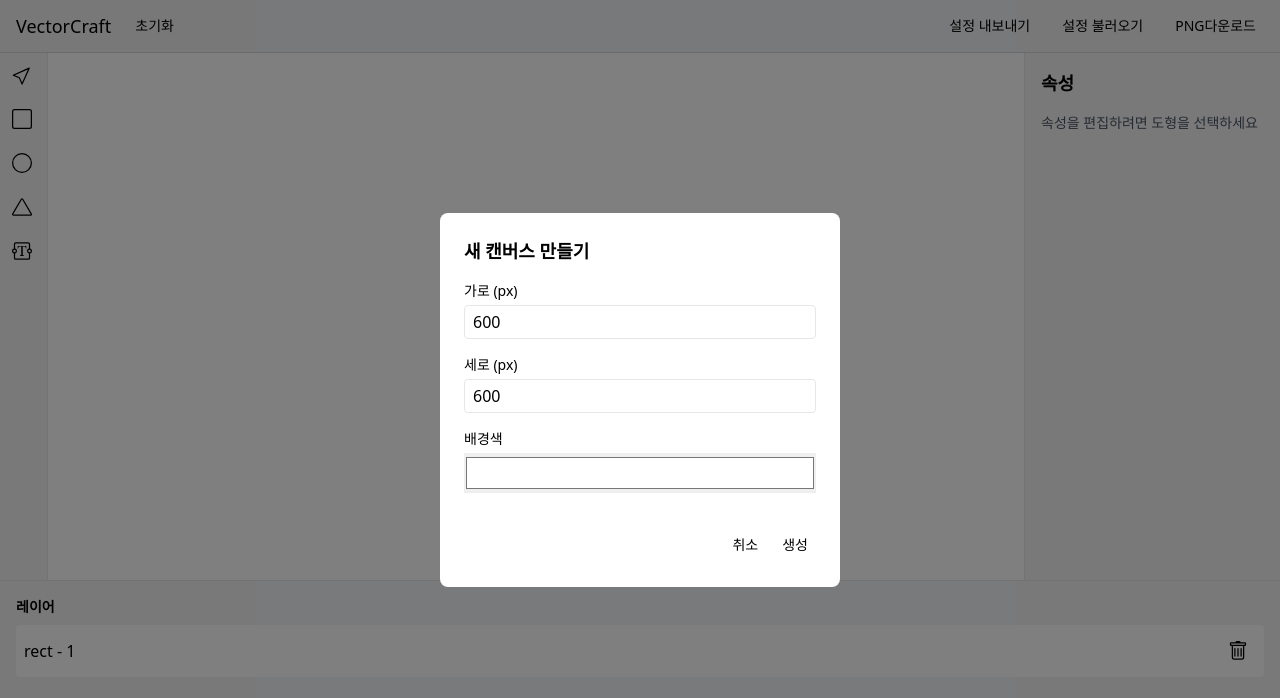
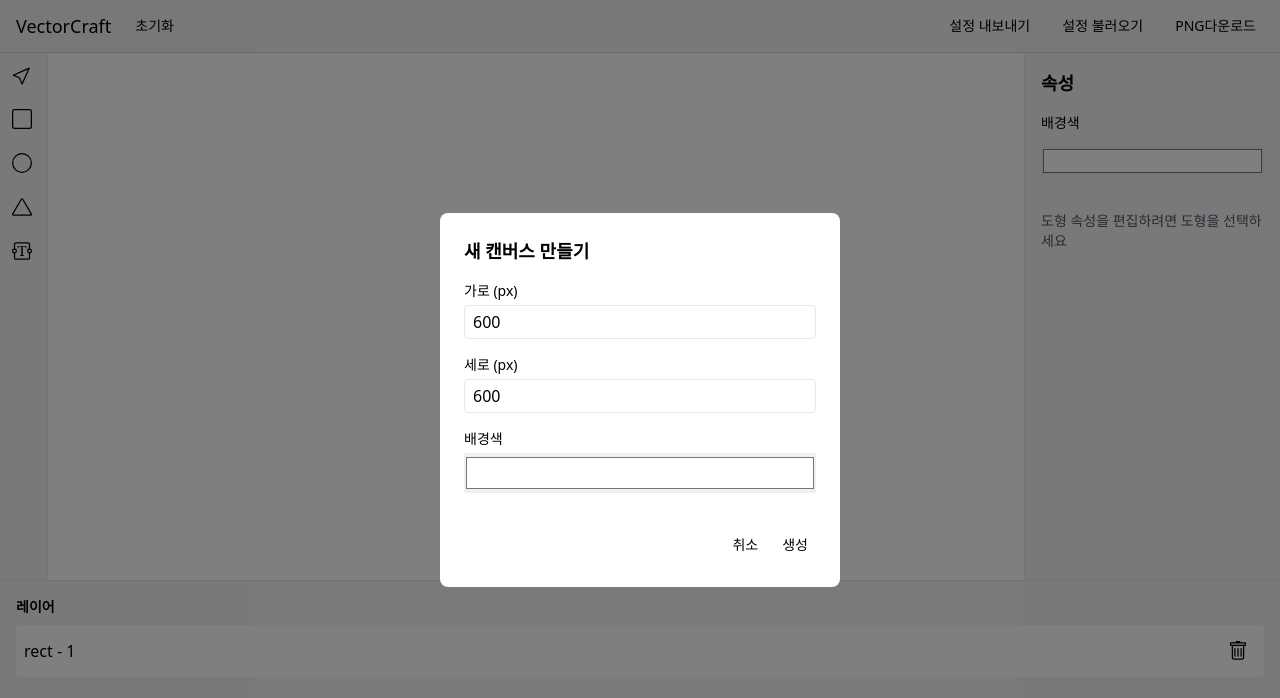
Before and after one commit to lionleeee/VectorCraft, a React (Vite) app: page / in a window 1280 px wide. Shown: the top 698 px of the page. Built offline with nearby package versions, Linux system fonts and the light colour scheme.

Commit message:
feat : 캔버스 색상 변경

```diff
--- a/src/pages/Editor/components/Settings/SettingsPanel.tsx
+++ b/src/pages/Editor/components/Settings/SettingsPanel.tsx
@@ -1,10 +1,28 @@
-export const SettingsPanel = () => {
+import { SettingsPanelProps } from "@/types/components/settings";
+
+export const SettingsPanel = ({
+  backgroundColor,
+  onChangeBackgroundColor,
+}: SettingsPanelProps) => {
   return (
-    <>
-      <h2 className="text-lg font-bold mb-4">속성</h2>
-      <p className="text-sm text-gray-600">
-        속성을 편집하려면 도형을 선택하세요
-      </p>
-    </>
+    <div className="space-y-4">
+      <h2 className="text-lg font-bold">속성</h2>
+
+      <div className="space-y-2">
+        <label className="block text-sm mb-1">배경색</label>
+        <input
+          type="color"
+          value={backgroundColor}
+          onChange={(e) => onChangeBackgroundColor(e.target.value)}
+          className="w-full h-8"
+        />
+      </div>
+
+      <div className="pt-4">
+        <p className="text-sm text-gray-600">
+          도형 속성을 편집하려면 도형을 선택하세요
+        </p>
+      </div>
+    </div>
   );
 };
--- a/src/pages/Editor/index.tsx
+++ b/src/pages/Editor/index.tsx
@@ -27,6 +27,12 @@ export const EditorPage = () => {
     setShowCanvasModal(false);
   };
 
+  const handleChangeBackgroundColor = (color: string) => {
+    setCanvasProps((prev) =>
+      prev ? { ...prev, backgroundColor: color } : prev
+    );
+  };
+
   const handleResetCanvas = () => {
     setShowCanvasModal(true);
   };
@@ -42,7 +48,10 @@ export const EditorPage = () => {
           <Canvas {...canvasProps} />
         </Content>
         <PanelContainer position="right" width={256} className="p-4">
-          <SettingsPanel />
+          <SettingsPanel
+            backgroundColor={canvasProps?.backgroundColor || "#FFFFFF"}
+            onChangeBackgroundColor={handleChangeBackgroundColor}
+          />
         </PanelContainer>
       </Container>
       <PanelContainer position="bottom" height={220} className="p-4">
--- /dev/null
+++ b/src/types/components/settings.ts
@@ -0,0 +1,4 @@
+export interface SettingsPanelProps {
+  backgroundColor: string;
+  onChangeBackgroundColor: (color: string) => void;
+}
```
